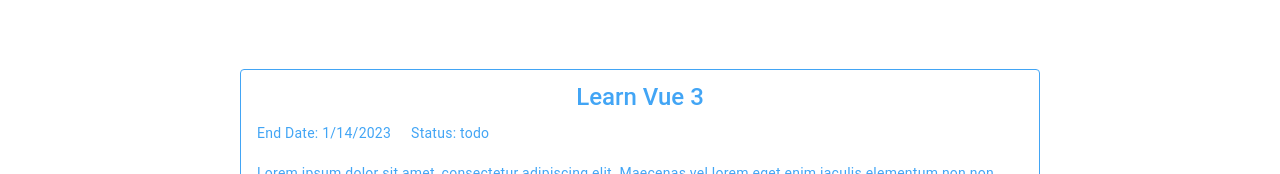
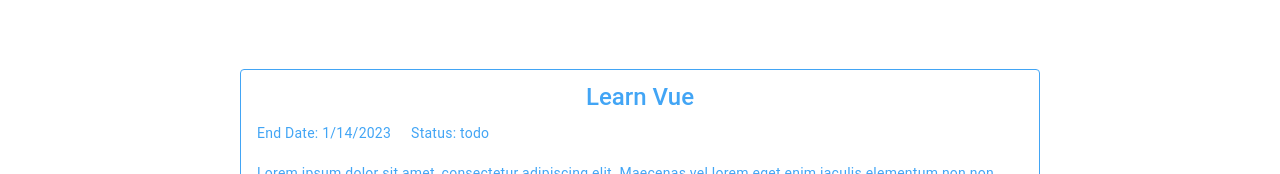
Before and after one commit to muhammederdinc/to-do-app, a Vue app: page /todo/0 in a window 1280 px wide. Shown: the part 206-380 px from the top of the page. Built offline with nearby package versions, Linux system fonts and the light colour scheme.

Commit message:
chore: change default todo list

```diff
--- a/src/stores/todo.js
+++ b/src/stores/todo.js
@@ -8,9 +8,9 @@ export const useTodoStore = defineStore("todo", () => {
   // State
   const { showSnackbar } = useSnackbarStore()
   const items = ref([
-    { id: 0, title: "Learn Vue 3", endDate: "1/14/2023", state: TodoStatus.TODO },
-    { id: 1, title: "Learn Vue 2", endDate: "9/14/2023", state: TodoStatus.COMPLETED },
-    { id: 2, title: "Learn Pinia", endDate: "4/14/2023", state: TodoStatus.COMPLETED },
+    { id: 0, title: "Learn Vue", endDate: "1/14/2023", state: TodoStatus.TODO },
+    { id: 1, title: "Learn Pinia", endDate: "9/14/2023", state: TodoStatus.COMPLETED },
+    { id: 2, title: "Learn JavaScript", endDate: "4/14/2023", state: TodoStatus.COMPLETED },
   ]);
 
   // Getters
```
